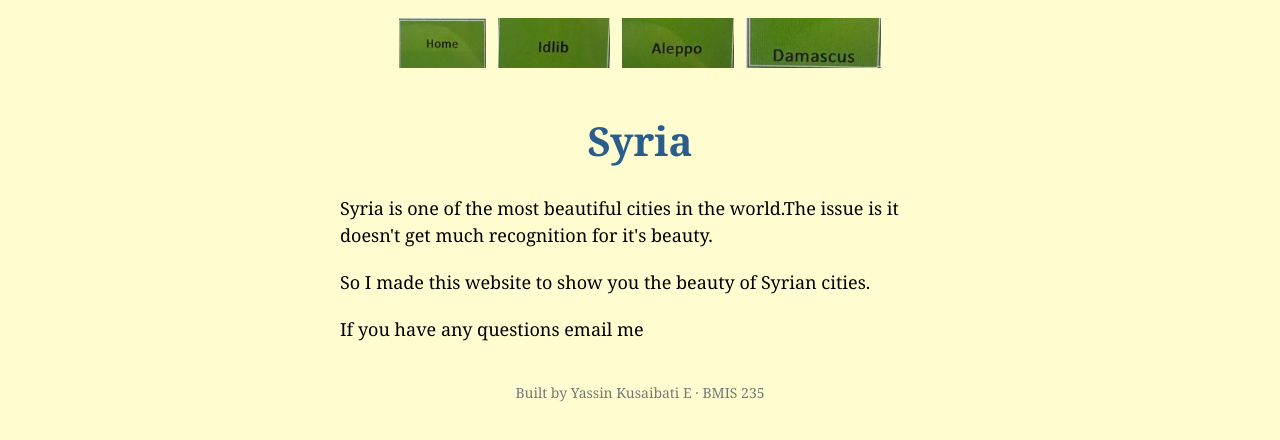
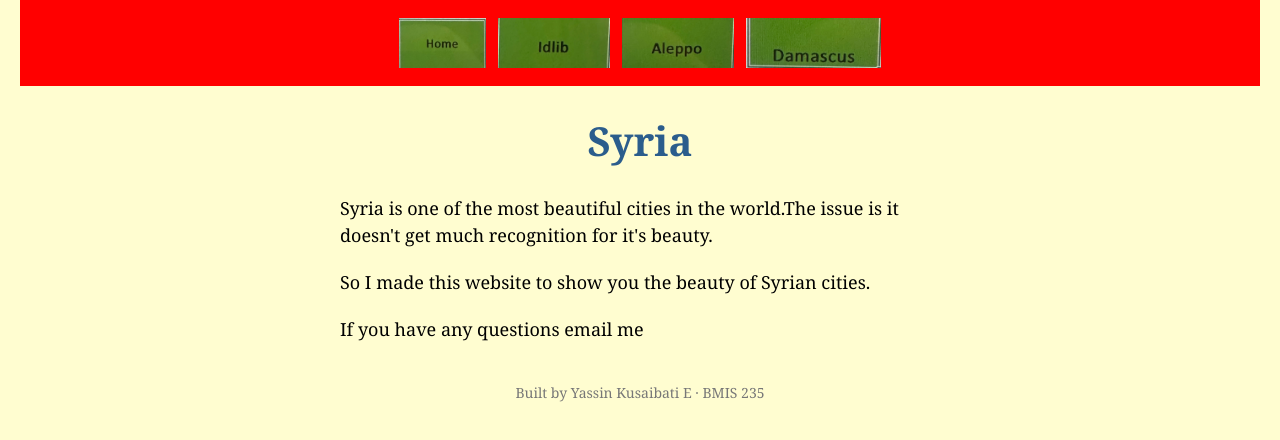
Before and after one commit to kusaibatiyassin1-oss/bmis235-html-3-, a plain HTML site: page index.html in a window 1280 px wide. Drawn offline with Linux system fonts and the light colour scheme.

Commit message:
Update styles.css

```diff
--- a/styles.css
+++ b/styles.css
@@ -19,7 +19,7 @@ body {
 
 /* the menu at the top of every page */
 nav {
-    background-color: #FFFDD0;
+    background-color: #FF0000;
     padding: 14px;
     text-align: center;
 }
```
